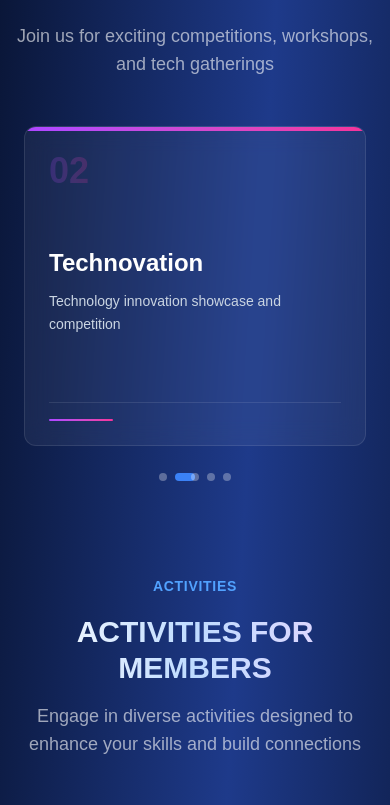
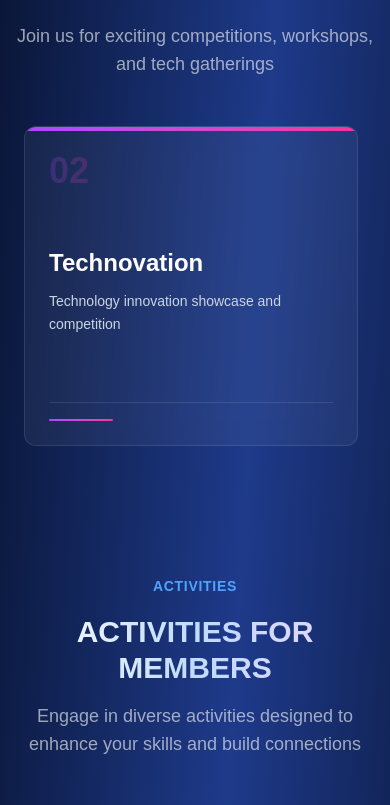
Before and after one commit to hossaintaufiq/ACM-Website2025, a Next.js app in the folder nsu-acm-v2/: page / in a window 390 px wide. Shown: the part 1827-2632 px from the top of the page. Built offline with nearby package versions, Linux system fonts and the light colour scheme.

Commit message:
fixed some bugs

```diff
--- a/nsu-acm-v2/app/globals.css
+++ b/nsu-acm-v2/app/globals.css
@@ -91,13 +91,28 @@ main, section, div[class*="relative"] {
   margin: 0 -8px;
 }
 
-@media (max-width: 640px) {
+/* Force single card on mobile - ensure proper width calculation */
+@media (max-width: 768px) {
+  .our-events-slider {
+    width: 100%;
+    overflow: hidden;
+  }
+
   .our-events-slider .slick-list {
     margin: 0 -4px;
+    width: 100%;
+  }
+
+  .our-events-slider .slick-track {
+    width: 100% !important;
+    display: flex !important;
   }
 
   .our-events-slider .slick-slide {
     padding: 0 4px !important;
+    width: 100% !important;
+    min-width: 100% !important;
+    max-width: 100% !important;
   }
 
   .our-events-slider .slick-slide > div {
--- a/nsu-acm-v2/components/OurEvents.tsx
+++ b/nsu-acm-v2/components/OurEvents.tsx
@@ -41,15 +41,15 @@ export default function OurEvents() {
     },
   ];
 
-  // Slider Settings - Mobile first approach
+  // Slider Settings - react-slick breakpoints apply when screen is SMALLER than breakpoint
   const settings = {
     dots: true,
     infinite: true,
     speed: 600,
-    slidesToShow: 1, // Default to 1 for mobile
+    slidesToShow: 3, // Default for desktop (> 1024px)
     slidesToScroll: 1,
     autoplay: true,
-    autoplaySpeed: 4000,
+    autoplaySpeed: 3000,
     pauseOnHover: true,
     pauseOnFocus: true,
     cssEase: "linear",
@@ -59,19 +59,7 @@ export default function OurEvents() {
     touchMove: true,
     responsive: [
       {
-        breakpoint: 1024,
-        settings: {
-          slidesToShow: 3,
-          slidesToScroll: 1,
-          dots: true,
-          swipe: true,
-          draggable: true,
-          touchMove: true,
-          autoplaySpeed: 3000,
-        },
-      },
-      {
-        breakpoint: 768,
+        breakpoint: 1024, // When screen < 1024px (tablet)
         settings: {
           slidesToShow: 2,
           slidesToScroll: 1,
@@ -83,7 +71,7 @@ export default function OurEvents() {
         },
       },
       {
-        breakpoint: 640,
+        breakpoint: 768, // When screen < 768px (mobile)
         settings: {
           slidesToShow: 1,
           slidesToScroll: 1,
```
